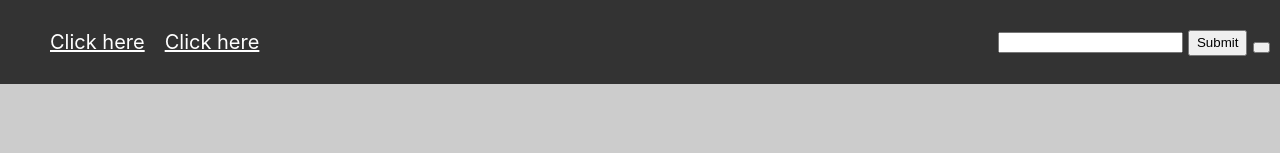
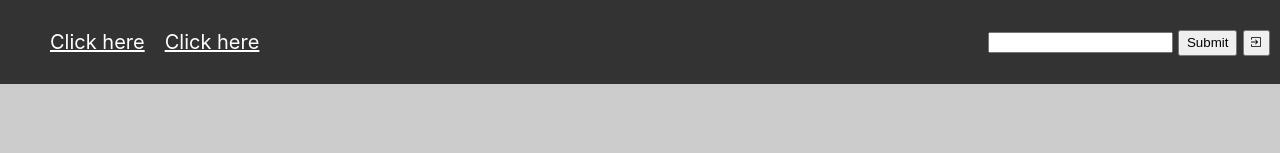
Before and after one commit to SteveBarnett/WebAIM-Million, a plain HTML site: page index.html in a window 1280 px wide. Shown: the top 153 px of the page. Drawn offline with Linux system fonts and the light colour scheme.

Commit message:
Add files via upload

```diff
--- a/index.html
+++ b/index.html
@@ -27,7 +27,7 @@
     <form>
       <input type="search" id="three" />
       <button id="four">Submit</button>
-      <button></button>
+      <button><img src="log-in.png" /></button>
     </form>
   </nav>
   <header>
```
Also changed, not shown: log-in.png (added).
